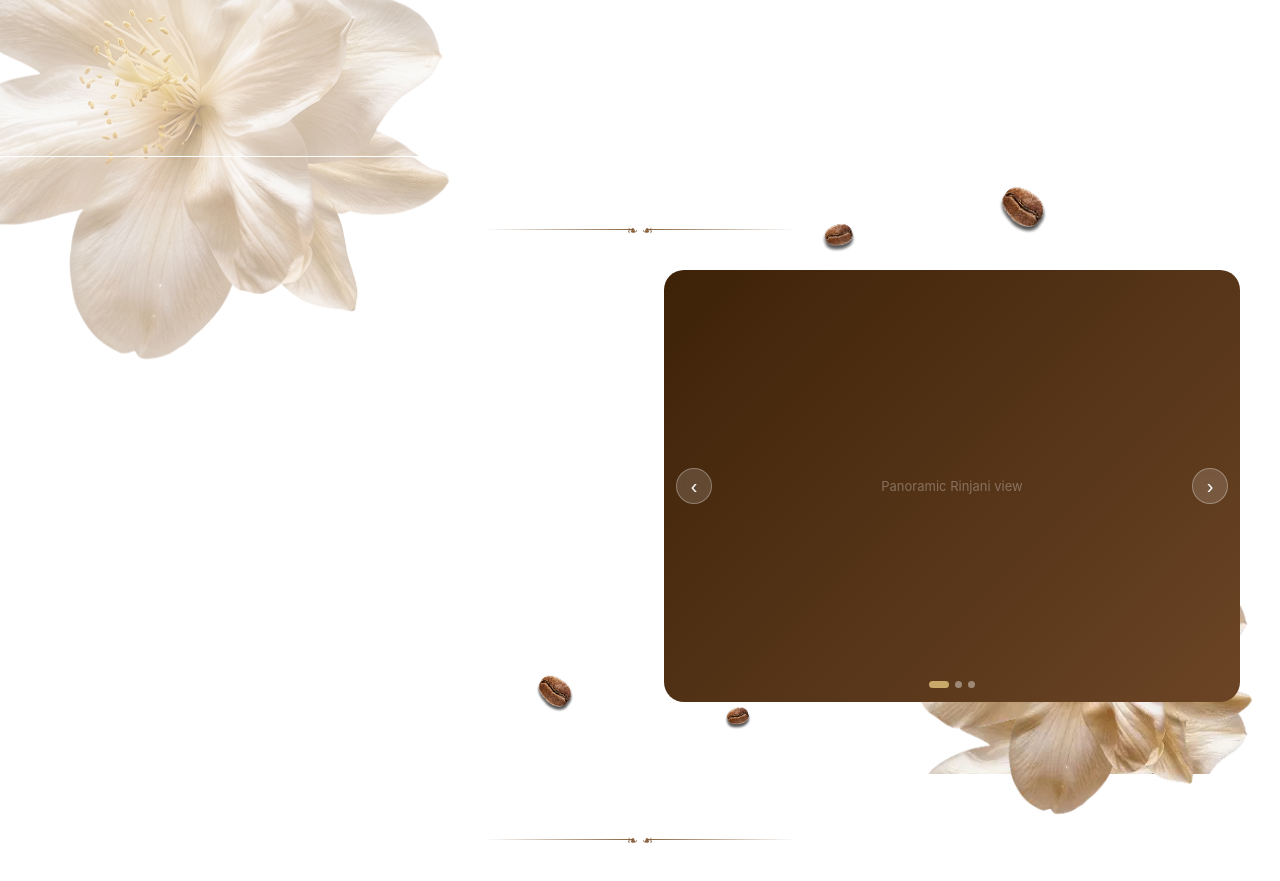
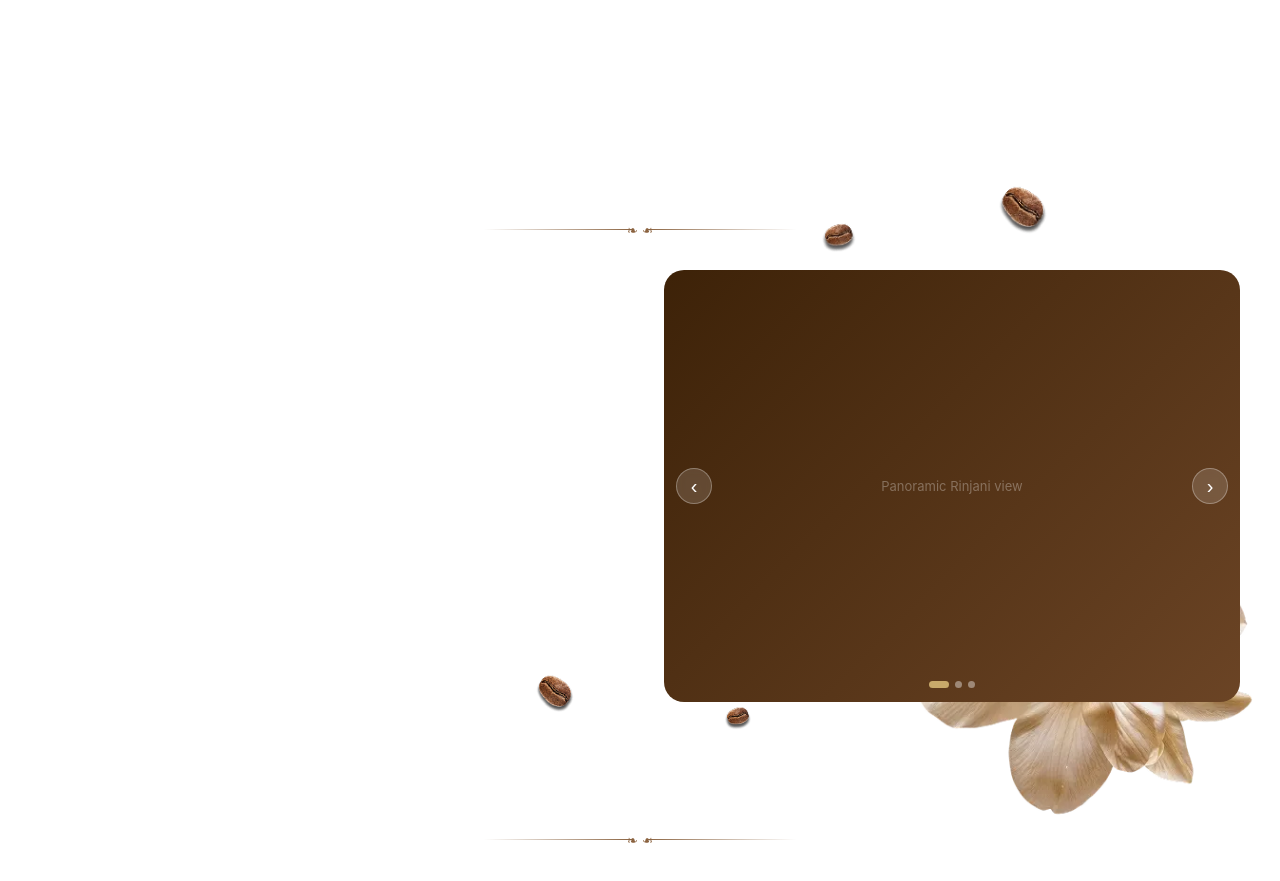
Before and after one commit to rezahanif/MantraMedicaLombok, a Next.js app in the folder frontend/: page /recovery in a window 1280 px wide. Shown: the part 1345-2226 px from the top of the page. Built offline with nearby package versions, Linux system fonts and the light colour scheme.

Commit message:
hapus bunga

```diff
--- a/frontend/src/components/sections/recovery/Signaturetreatment.tsx
+++ b/frontend/src/components/sections/recovery/Signaturetreatment.tsx
@@ -54,18 +54,6 @@ const BG_MOBILE_POS_X = 10;             // Horizontal offset in px
 const BG_MOBILE_POS_Y = 0;             // Vertical offset in px
 const BG_MOBILE_ZOOM = 1.1;              // Zoom scale
 
-// ── Bunga (flower) decorative image – positioned behind cards
-// Desktop Bunga
-const BUNGA_POS_X = -400;                 // Horizontal offset in px: positive = right, negative = left
-const BUNGA_POS_Y = 300;                 // Vertical offset in px: positive = down, negative = up
-const BUNGA_ZOOM = 0.4;                  // Zoom scale: 1 = 100%, 1.2 = 120%, etc.
-const BUNGA_OPACITY = 1;                // Opacity: 0 = invisible, 1 = fully visible
-
-// Mobile Bunga
-const BUNGA_MOBILE_POS_X = -150;            // Horizontal offset in px: positive = right, negative = left
-const BUNGA_MOBILE_POS_Y = 350;            // Vertical offset in px: positive = down, negative = up
-const BUNGA_MOBILE_ZOOM = 0.45;           // Zoom scale: 1 = 100%, 1.2 = 120%, etc.
-const BUNGA_MOBILE_OPACITY = 1;          // Opacity: 0 = invisible, 1 = fully visible
 
 // ── Header spacing to cards – adjust separately for desktop & mobile
 const HEADER_TO_CARDS_GAP_DESKTOP = 30;  // Gap in px between "Treatment" title and cards (desktop)
@@ -133,8 +121,7 @@ export default function SignatureTreatment() {
             background-size: ${BG_MOBILE_ZOOM * 100}% !important;
           }
           .treatment-header { margin-bottom: ${HEADER_TO_CARDS_GAP_MOBILE}px !important; }
-          .bunga-desktop { display: none !important; }
-          .bunga-mobile  { display: block !important; }
+
           .card-img-zoom { backgroundSize: 100% !important; }
         }
         /* Gradual zoom scaling for mobile: 454px (1x) → 250px (2x) */
@@ -161,21 +148,12 @@ export default function SignatureTreatment() {
             background-size: ${BG_DESKTOP_ZOOM * 100}% !important;
           }
           .treatment-header { margin-bottom: ${HEADER_TO_CARDS_GAP_DESKTOP}px !important; }
-          .bunga-desktop { display: block !important; }
-          .bunga-mobile  { display: none !important; }
+
         }
       `}</style>
       <div style={{ maxWidth: 1400, margin: "0 auto" }}>
 
-        {/* ── Bunga (flower) layer – Desktop */}
-        <div className="bunga-desktop" style={{ position: "absolute", left: 0, right: 0, top: 0, bottom: 0, zIndex: 0, pointerEvents: "none", overflow: "hidden", borderRadius: 0 }}>
-          <div style={{ position: "absolute", inset: 0, backgroundImage: `url('/images/bunga.webp')`, backgroundPosition: `calc(50% + ${BUNGA_POS_X}px) calc(50% + ${BUNGA_POS_Y}px)`, backgroundSize: `${BUNGA_ZOOM * 100}%`, backgroundRepeat: "no-repeat", backgroundAttachment: "scroll", opacity: BUNGA_OPACITY }} />
-        </div>
 
-        {/* ── Bunga (flower) layer – Mobile */}
-        <div className="bunga-mobile" style={{ position: "absolute", left: 0, right: 0, top: 0, bottom: 0, zIndex: 0, pointerEvents: "none", borderRadius: 0 }}>
-          <div style={{ position: "absolute", inset: 0, backgroundImage: `url('/images/bunga.webp')`, backgroundPosition: `calc(50% + ${BUNGA_MOBILE_POS_X}px) calc(50% + ${BUNGA_MOBILE_POS_Y}px)`, backgroundSize: `${BUNGA_MOBILE_ZOOM * 100}%`, backgroundRepeat: "no-repeat", backgroundAttachment: "scroll", opacity: BUNGA_MOBILE_OPACITY }} />
-        </div>
 
         <div style={{ position: "relative", zIndex: 1 }}>
 
--- a/frontend/src/components/sections/recovery/Whychoose.tsx
+++ b/frontend/src/components/sections/recovery/Whychoose.tsx
@@ -5,16 +5,7 @@ import { useState, useRef } from "react";
 import { C } from "@/lib/constants";
 import { whyChooseSlides } from "@/data/recoveryData";
 
-// ── Bunga (flower) decorative image – positioned behind content
-const BUNGA_POS_X = -400;
-const BUNGA_POS_Y = -355;
-const BUNGA_ZOOM = 0.4;
-const BUNGA_OPACITY = 1;
 
-const BUNGA_MOBILE_POS_X = -150;
-const BUNGA_MOBILE_POS_Y = -355;
-const BUNGA_MOBILE_ZOOM = 0.45;
-const BUNGA_MOBILE_OPACITY = 1;
 
 const BG_DESKTOP_POS_X = 200;
 const BG_DESKTOP_POS_Y = 50;
@@ -34,15 +25,7 @@ const BG3_MOBILE_POS_Y = 280;
 const BG3_MOBILE_ZOOM = 0.35;
 const BG3_MOBILE_OPACITY = 1;
 
-const KEMBANG3_DESKTOP_POS_X = -450;
-const KEMBANG3_DESKTOP_POS_Y = 300;
-const KEMBANG3_DESKTOP_ZOOM = 0.3;
-const KEMBANG3_DESKTOP_OPACITY = 1;
 
-const KEMBANG3_MOBILE_POS_X = -150;
-const KEMBANG3_MOBILE_POS_Y = 330;
-const KEMBANG3_MOBILE_ZOOM = 0.5;
-const KEMBANG3_MOBILE_OPACITY = 1;
 
 // ── Swipe hook ────────────────────────────────────────────────
 function useSwipe(onSwipeLeft: () => void, onSwipeRight: () => void) {
@@ -74,7 +57,7 @@ export default function WhyChoose() {
   const swipe = useSwipe(next, prev);
 
   return (
-    <section className="why-choose-section" style={{ background: C.light, padding: "72px 40px", borderTop: "1px solid rgba(139,99,64,0)", position: "relative", margin: 0 }}>
+    <section className="why-choose-section" style={{ background: C.light, padding: "72px 40px", borderTop: "1px solid rgba(139,99,64,0)", position: "relative", margin: 0, overflow: "visible" }}>
       <style>{`
         @keyframes fadeUp {
           from { opacity: 0; transform: translateY(24px); }
@@ -117,12 +100,10 @@ export default function WhyChoose() {
         @media (max-width: 499px) {
           .why-choose-desktop { display: none !important; }
           .why-choose-mobile  { display: flex !important; }
-          .bunga-desktop      { display: none !important; }
-          .bunga-mobile       { display: block !important; }
+
           .bg3-desktop        { display: none !important; }
           .bg3-mobile         { display: block !important; }
-          .kembang3-desktop   { display: none !important; }
-          .kembang3-mobile    { display: block !important; }
+
           .why-choose-section {
             background-image: url('/images/bgcoffee2.webp') !important;
             background-position: calc(50% + ${BG_MOBILE_POS_X}px) calc(50% + ${BG_MOBILE_POS_Y}px) !important;
@@ -134,12 +115,10 @@ export default function WhyChoose() {
         @media (min-width: 500px) {
           .why-choose-desktop { display: flex !important; }
           .why-choose-mobile  { display: none !important; }
-          .bunga-desktop      { display: block !important; }
-          .bunga-mobile       { display: none !important; }
+
           .bg3-desktop        { display: block !important; }
           .bg3-mobile         { display: none !important; }
-          .kembang3-desktop   { display: block !important; }
-          .kembang3-mobile    { display: none !important; }
+
           .why-choose-section {
             background-image: url('/images/bgcoffee2.webp') !important;
             background-position: calc(50% + ${BG_DESKTOP_POS_X}px) calc(50% + ${BG_DESKTOP_POS_Y}px) !important;
@@ -160,25 +139,9 @@ export default function WhyChoose() {
         <div style={{ position: "absolute", inset: 0, backgroundImage: `url('/images/bgcoffee3.webp')`, backgroundPosition: `calc(50% + ${BG3_MOBILE_POS_X}px) calc(50% + ${BG3_MOBILE_POS_Y}px)`, backgroundSize: `${BG3_MOBILE_ZOOM * 100}%`, backgroundRepeat: "no-repeat", opacity: BG3_MOBILE_OPACITY }} />
       </div>
 
-      {/* ── Kembang3 – Desktop */}
-      <div className="kembang3-desktop" style={{ position: "absolute", left: 0, right: 0, top: 0, bottom: 0, zIndex: 0, pointerEvents: "none", overflow: "hidden" }}>
-        <div style={{ position: "absolute", inset: 0, backgroundImage: `url('/images/kembang3.webp')`, backgroundPosition: `calc(50% + ${KEMBANG3_DESKTOP_POS_X}px) calc(50% + ${KEMBANG3_DESKTOP_POS_Y}px)`, backgroundSize: `${KEMBANG3_DESKTOP_ZOOM * 100}%`, backgroundRepeat: "no-repeat", opacity: KEMBANG3_DESKTOP_OPACITY, transform: "scaleX(-1)" }} />
-      </div>
 
-      {/* ── Kembang3 – Mobile */}
-      <div className="kembang3-mobile" style={{ position: "absolute", left: 0, right: 0, top: 0, bottom: 0, zIndex: 0, pointerEvents: "none" }}>
-        <div style={{ position: "absolute", inset: 0, backgroundImage: `url('/images/kembang3.webp')`, backgroundPosition: `calc(50% + ${KEMBANG3_MOBILE_POS_X}px) calc(50% + ${KEMBANG3_MOBILE_POS_Y}px)`, backgroundSize: `${KEMBANG3_MOBILE_ZOOM * 100}%`, backgroundRepeat: "no-repeat", opacity: KEMBANG3_MOBILE_OPACITY, transform: "scaleX(-1)" }} />
-      </div>
 
-      {/* ── Bunga – Desktop */}
-      <div className="bunga-desktop" style={{ position: "absolute", left: 0, right: 0, top: 0, bottom: 0, zIndex: 0, pointerEvents: "none", overflow: "hidden" }}>
-        <div style={{ position: "absolute", inset: 0, backgroundImage: `url('/images/bunga.webp')`, backgroundPosition: `calc(50% + ${BUNGA_POS_X}px) calc(50% + ${BUNGA_POS_Y}px)`, backgroundSize: `${BUNGA_ZOOM * 100}%`, backgroundRepeat: "no-repeat", opacity: BUNGA_OPACITY }} />
-      </div>
 
-      {/* ── Bunga – Mobile */}
-      <div className="bunga-mobile" style={{ position: "absolute", left: 0, right: 0, top: 0, bottom: 0, zIndex: 0, pointerEvents: "none" }}>
-        <div style={{ position: "absolute", inset: 0, backgroundImage: `url('/images/bunga.webp')`, backgroundPosition: `calc(50% + ${BUNGA_MOBILE_POS_X}px) calc(50% + ${BUNGA_MOBILE_POS_Y}px)`, backgroundSize: `${BUNGA_MOBILE_ZOOM * 100}%`, backgroundRepeat: "no-repeat", opacity: BUNGA_MOBILE_OPACITY }} />
-      </div>
 
       <div style={{ position: "relative", zIndex: 1 }}>
         {/* Decorative separator */}
```
